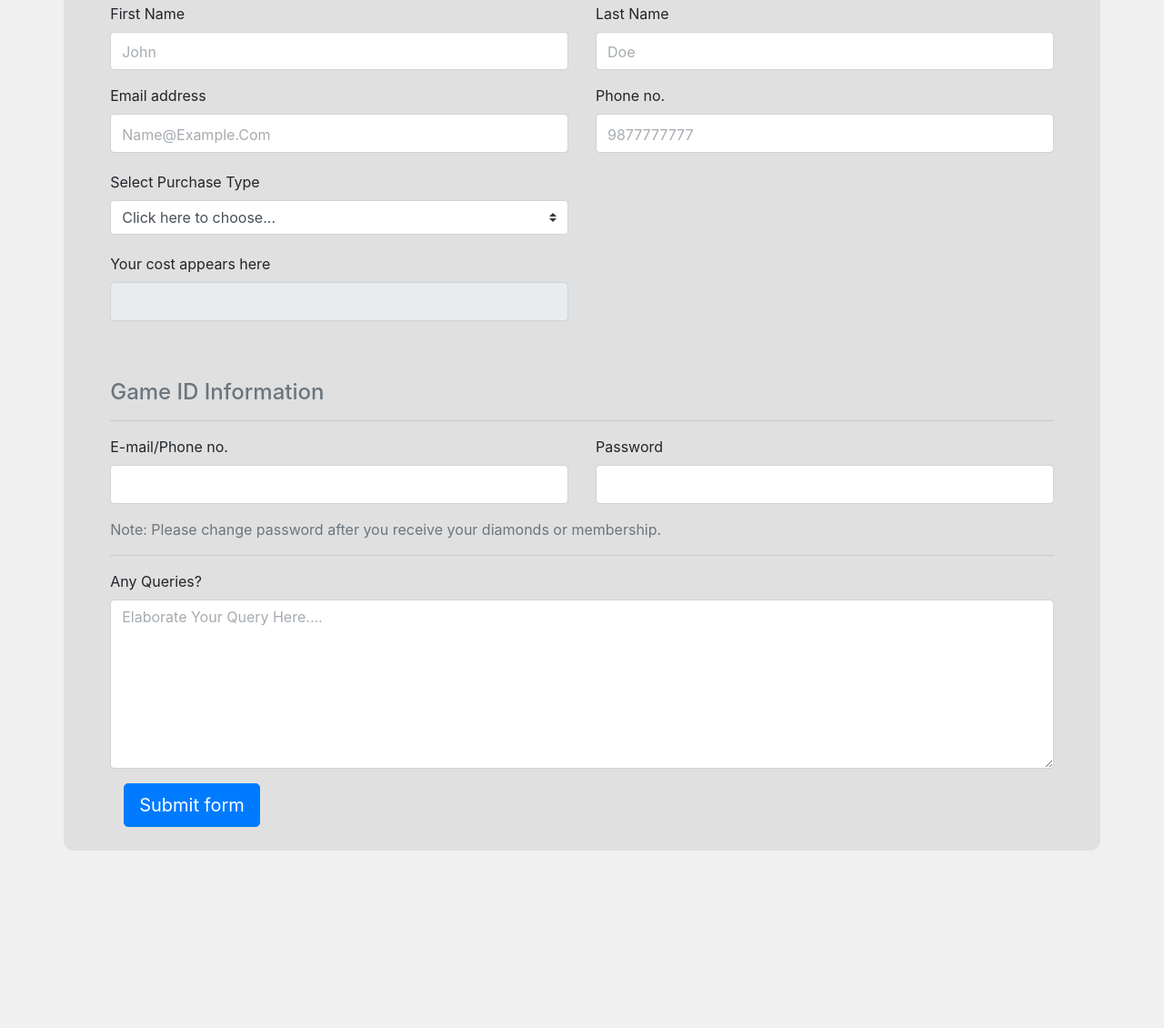
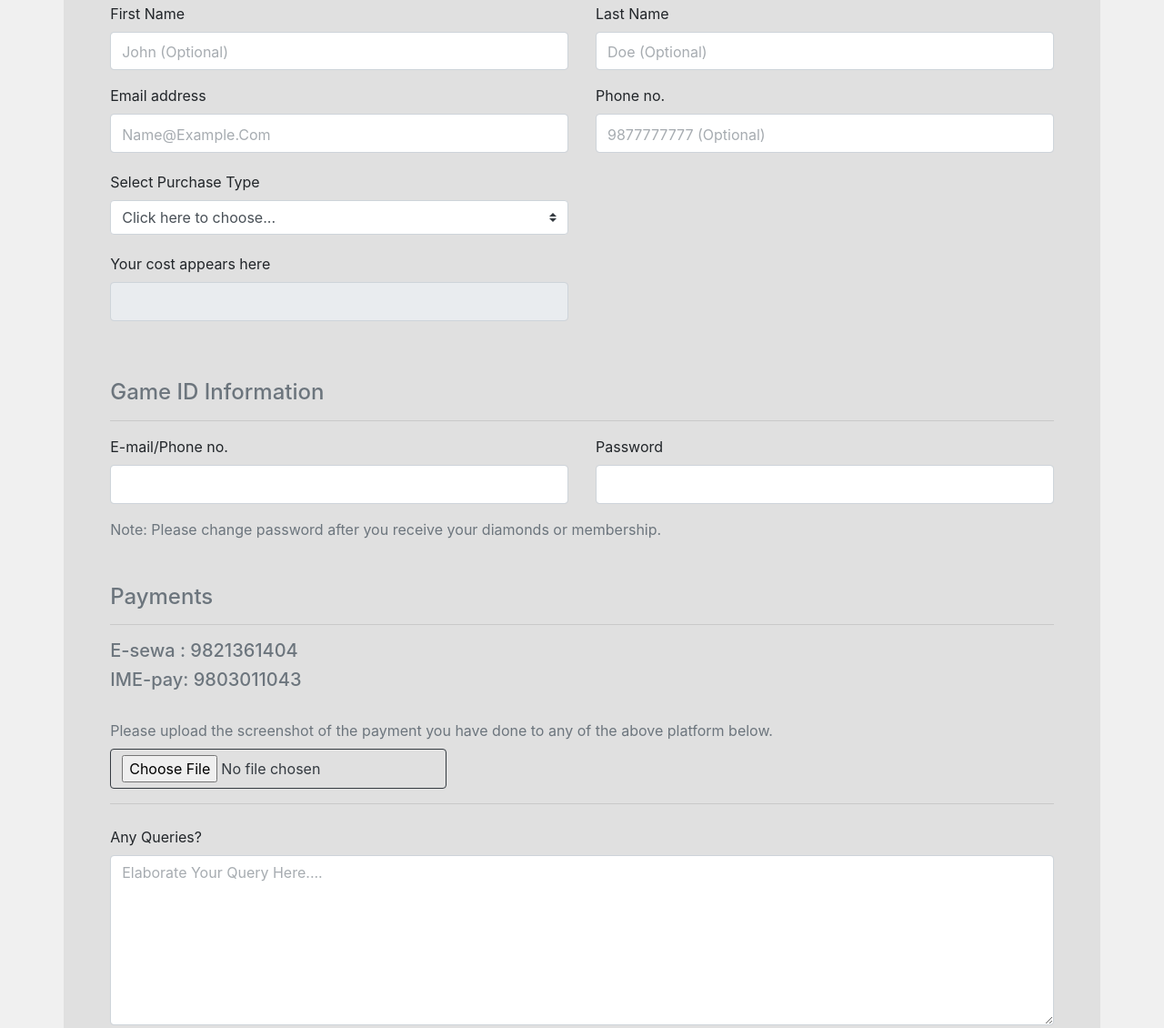
Before and after one commit to sebakthapa/BP-topup, a plain HTML site: page freefiretopup.html in a window 1280 px wide. Shown: the part 318-1448 px from the top of the page at 91% size. Before the commit the page ends 1301 px from the top, so only its background shows below. Drawn offline with nearby package versions, Linux system fonts and the light colour scheme.

Commit message:
Update freefiretopup.html

```diff
--- a/freefiretopup.html
+++ b/freefiretopup.html
@@ -67,11 +67,11 @@
       <div class="row">
         <div class="form-group col-md-6">
           <label for="firstName">First Name</label>
-          <input type="text" name="First_Name" class="form-control" id="firstName" placeholder="John" required>
+          <input type="text" name="First_Name" class="form-control" id="firstName" placeholder="John (optional)">
         </div>
         <div class="form-group col-md-6">
           <label for="lastName">Last Name</label>
-          <input type="text" name="Last_Name" class="form-control" id="lastName" placeholder="Doe" required>
+          <input type="text" name="Last_Name" class="form-control" id="lastName" placeholder="Doe (optional)">
         </div>
       </div>
       <div class="row">
@@ -81,7 +81,7 @@
         </div>
         <div class="form-group col-md-6">
           <label for="phoneNumber">Phone no.</label>
-          <input type="text" name="Phone_no." class="form-control" id="phoneNumber" placeholder="9877777777">
+          <input type="text" name="Phone_no." class="form-control" id="phoneNumber" placeholder="9877777777 (optional)">
         </div>
       </div>
       <div class="row">
@@ -141,9 +141,17 @@
           <input type="text" name="Password" class="form-control" id="password" autocomplete="off" required onclick="ensure()">
         </div>
       </div>
-      <p class="text-muted">Note: Please change password after you receive your diamonds or membership.</p>
+      <p class="text-muted mb-4">Note: Please change password after you receive your diamonds or membership.</p>
+      <div class="form-group mt-5">
+      <h4 class="text-muted">Payments</h4>
       <hr>
-      <div class="form-group">
+      <h5 class="text-muted">E-sewa : 9821361404 </h5>
+      <h5 class="text-muted">IME-pay: 9803011043</h5><br>
+      <label class="text-muted">Please upload the screenshot of the payment you have done to any of the above platform below.</label><br>
+      <input type="file" class="btn btn-outline-dark" name="Screenshot" min="1" max="3" title="click to upload" required>
+      </div>
+      <hr>
+      <div class="form-group mt-4">
         <label for="exampleFormControlTextarea1">Any Queries?</label>
         <textarea class="form-control" id="exampleFormControlTextarea1" rows="6" placeholder="Elaborate your Query here...."></textarea>
       </div>
```
